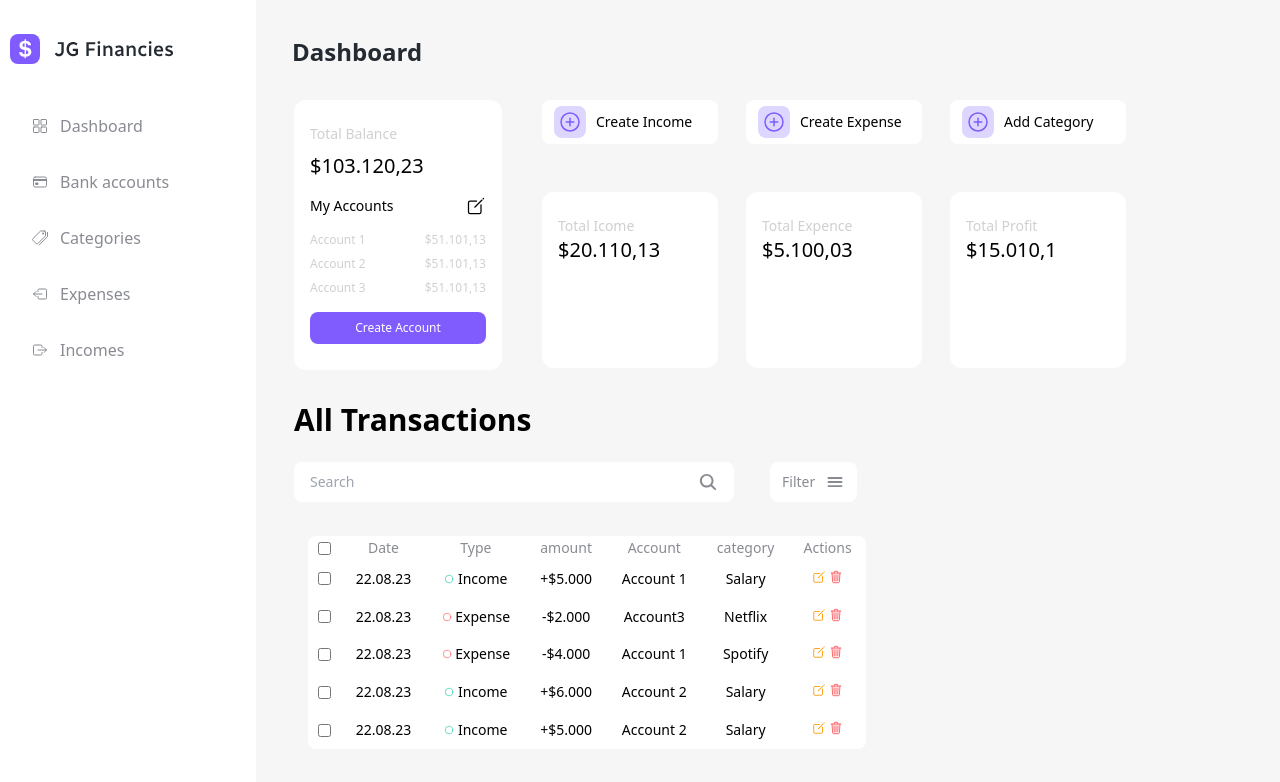
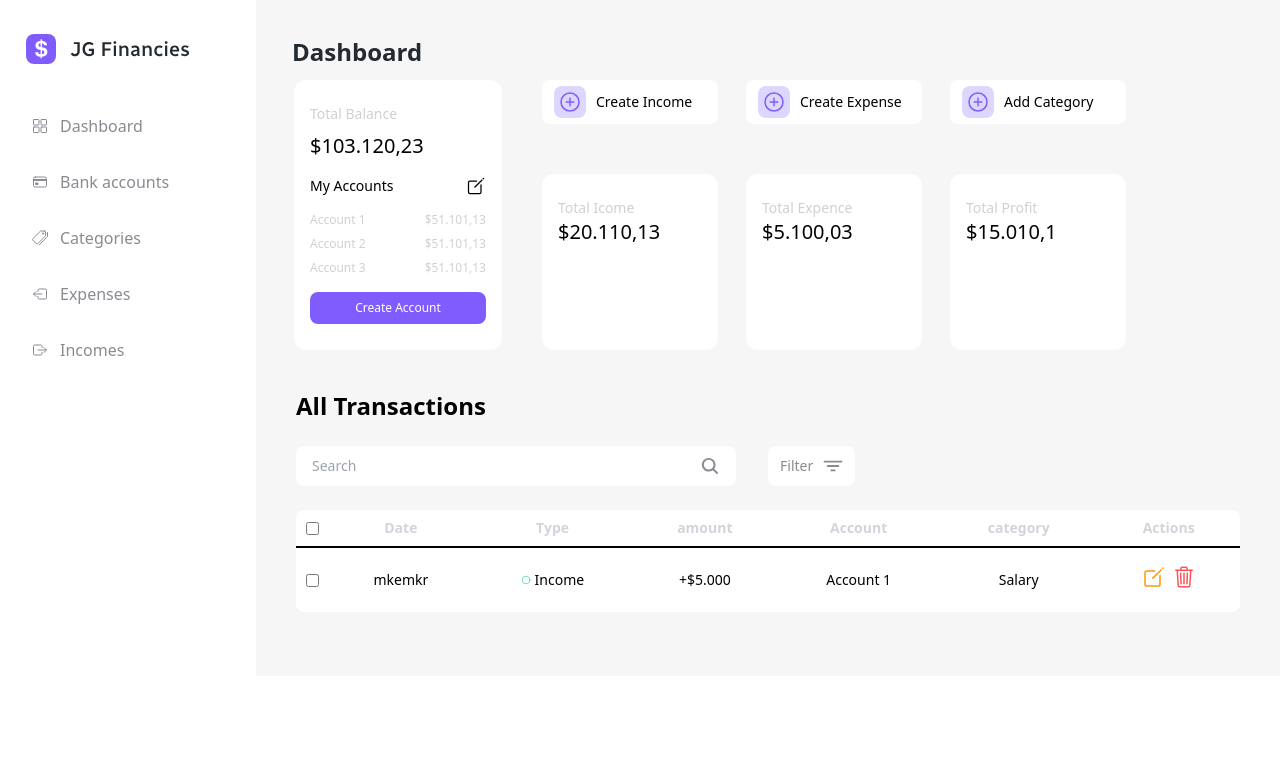
Before and after one commit to gersonRamirez22/jgfinances, a Laravel app: page /dashboard in a window 1280 px wide. Shown: the top 782 px of the page. Run offline with Laravel 10, Linux system fonts and the light colour scheme; style sheets or scripts are compiled from the project's sources.

Commit message:
chore: se agrega componentes de la tabla y se solucionan ciertos errores en el ui

```diff
--- /dev/null
+++ b/app/View/Components/transactionitem.php
@@ -0,0 +1,27 @@
+<?php
+
+namespace App\View\Components;
+
+use Closure;
+use Illuminate\Contracts\View\View;
+use Illuminate\View\Component;
+
+class transactionitem extends Component
+{
+    public $date;
+    /**
+     * Create a new component instance.
+     */
+    public function __construct($date)
+    {
+       $this->date = $date;
+    }
+
+    /**
+     * Get the view / contents that represent the component.
+     */
+    public function render(): View|Closure|string
+    {
+        return view('components.transactionitem');
+    }
+}
--- a/resources/views/Dashboard/dashboard.blade.php
+++ b/resources/views/Dashboard/dashboard.blade.php
@@ -9,15 +9,22 @@
 </head>
 
 <body>
-   <button data-drawer-target="default-sidebar" data-drawer-toggle="default-sidebar" aria-controls="default-sidebar" type="button" class="inline-flex items-center p-2 mt-2 ml-3 text-sm text-gray-500 rounded-lg sm:hidden hover:bg-gray-100 focus:outline-none focus:ring-2 focus:ring-gray-200 dark:text-gray-400 dark:hover:bg-gray-700 dark:focus:ring-gray-600">
+    <button data-drawer-target="default-sidebar" data-drawer-toggle="default-sidebar" aria-controls="default-sidebar"
+        type="button"
+        class="inline-flex items-center p-2 mt-2 ml-3 text-sm text-gray-500 rounded-lg sm:hidden hover:bg-gray-100 focus:outline-none focus:ring-2 focus:ring-gray-200 dark:text-gray-400 dark:hover:bg-gray-700 dark:focus:ring-gray-600">
         <span class="sr-only">Open sidebar</span>
-      <svg class="w-6 h-6" aria-hidden="true" fill="currentColor" viewBox="0 0 20 20" xmlns="http://www.w3.org/2000/svg">
-         <path clip-rule="evenodd" fill-rule="evenodd" d="M2 4.75A.75.75 0 012.75 4h14.5a.75.75 0 010 1.5H2.75A.75.75 0 012 4.75zm0 10.5a.75.75 0 01.75-.75h7.5a.75.75 0 010 1.5h-7.5a.75.75 0 01-.75-.75zM2 10a.75.75 0 01.75-.75h14.5a.75.75 0 010 1.5H2.75A.75.75 0 012 10z"></path>
+        <svg class="w-6 h-6" aria-hidden="true" fill="currentColor" viewBox="0 0 20 20"
+            xmlns="http://www.w3.org/2000/svg">
+            <path clip-rule="evenodd" fill-rule="evenodd"
+                d="M2 4.75A.75.75 0 012.75 4h14.5a.75.75 0 010 1.5H2.75A.75.75 0 012 4.75zm0 10.5a.75.75 0 01.75-.75h7.5a.75.75 0 010 1.5h-7.5a.75.75 0 01-.75-.75zM2 10a.75.75 0 01.75-.75h14.5a.75.75 0 010 1.5H2.75A.75.75 0 012 10z">
+            </path>
         </svg>
     </button>
 
-   <aside id="default-sidebar" class="fixed top-0 left-0 z-40 w-64 h-screen transition-transform -translate-x-full sm:translate-x-0" aria-label="Sidebar">
-      <div class=" px-3 py-4  bg-white">
+    <aside id="default-sidebar"
+        class="fixed top-0 left-0 z-40 w-64 h-screen transition-transform -translate-x-full sm:translate-x-0"
+        aria-label="Sidebar">
+        <div class="px-3 py-4 bg-white">
             <x-logo />
             <ul class="space-y-2 font-medium mt-5">
                 <x-menuItem title="Dashboard">
@@ -44,42 +51,31 @@
         <div class="text-[#242A31] text-2xl font-semibold p-3">
             <h1>Dashboard</h1>
         </div>
-
-       <div class="flex mt-5">
+        <div id="balanceInformation" class="flex">
             <div class="mr-10 ml-[14px]">
                 <x-card-balance cardTitle='Total Balance' amount='$103.120,23' />
             </div>
-          <div>
+            <div class="flex flex-col justify-between">
                 <div class="flex gap-7 ">
-               <x-action actionName="Create Income"/>
-               <x-action actionName="Create Expense"/>
-               <x-action actionName="Add Category"/>
+                    <x-action actionName="Create Income" />
+                    <x-action actionName="Create Expense" />
+                    <x-action actionName="Add Category" />
                 </div>
 
-           <div class=" flex gap-7 mt-12">
-             <x-card-total cardName="Total Icome" totalAccount="$20.110,13"/>
-             <x-card-total cardName="Total Expence" totalAccount="$5.100,03"/>
-             <x-card-total cardName="Total Profit" totalAccount="$15.010,1"/>
+                <div class="flex gap-7">
+                    <x-card-total cardName="Total Icome" totalAccount="$20.110,13" />
+                    <x-card-total cardName="Total Expence" totalAccount="$5.100,03" />
+                    <x-card-total cardName="Total Profit" totalAccount="$15.010,1" />
                 </div>
             </div>
         </div>
-           <div class=" ml-[14px] mt-8">
-               <h1 class="text-3xl font-semibold">All Transactions</h1>
-           </div>
-
-            <div class="flex mt-6  gap-9">
-               <div class=" flex bg-[#FFF] rounded-lg w-[440px]  py-2.5 px-4 gap-2.5 justify-between items-center  ml-[14px]">
-                  <input class="text-sm  text-[#898B92]" type="texto" placeholder="Search">
-                  <ion-icon class="h-5 w-5 text-[#898B92]" name="search"></ion-icon>
-                </div>
-                <div class=" flex bg-[#FFF] rounded-lg   py-2.5 px-3 gap-2.5 justify-between items-center   ">
-                  <p class="text-sm text-[#898B92]">Filter</p>
-                  <ion-icon class="h-5 w-5 text-[#898B92]"  name="menu"></ion-icon>
-               </div>
-            </div>
+        <div id="transationsTable" class="py-10 px-4">
+            <div>
+                <h1 class="text-2xl font-semibold">All Transactions</h1>
+                <x-search />
                 <div>
                     <x-transaction-table/>
-
+                </div>
             </div>
         </div>
 
@@ -88,4 +84,5 @@
 </body>
 <script type="module" src="https://unpkg.com/ionicons@7.1.0/dist/ionicons/ionicons.esm.js"></script>
 <script nomodule src="https://unpkg.com/ionicons@7.1.0/dist/ionicons/ionicons.js"></script>
+
 </html>
--- a/resources/views/components/card-total.blade.php
+++ b/resources/views/components/card-total.blade.php
@@ -1,4 +1,4 @@
-    <div class="  bg-[#FFF] rounded-xl h-44 w-44   py-6 px-4 hover:bg-[#805CFF] hover:text-white  ">
+    <div class="  bg-[#FFF] rounded-xl h-44 w-44   py-6 px-4 hover:bg-[#805CFF] hover:text-white  hover:transition-all">
          <h1 class="text-[#D0D0D0] hover:text-white text-sm font-normal ">{{$cardName}}</h1>
          <h1 class=" text-xl font-medium">{{$totalAccount}}</h1>
     </div>
--- a/resources/views/components/logo.blade.php
+++ b/resources/views/components/logo.blade.php
@@ -1,3 +1,3 @@
 <a href="#">
-    <img src="{{URL::asset('images/logo.svg')}}" class="-ml-4" />
+    <img src="{{URL::asset('images/logo.svg')}}"/>
 </a>
--- /dev/null
+++ b/resources/views/components/search.blade.php
@@ -0,0 +1,10 @@
+<div class="flex mt-6 gap-8">
+    <div class=" flex bg-white rounded-lg w-[440px]  py-2.5 px-4 gap-2.5 justify-between items-center">
+        <input class="text-sm  text-[#898B92]" type="text" placeholder="Search">
+        <ion-icon class="h-5 w-5 text-[#898B92]" name="search"></ion-icon>
+    </div>
+    <div class="flex bg-white rounded-lg   py-2.5 px-3 gap-2.5 justify-between items-center">
+        <p class="text-sm text-[#898B92]">Filter</p>
+        <ion-icon class="h-5 w-5 text-[#898B92]" name="filter"></ion-icon>
+    </div>
+</div>
--- a/resources/views/components/transaction-table.blade.php
+++ b/resources/views/components/transaction-table.blade.php
@@ -1,130 +1,20 @@
-<div class="inline-flex py-2.5 px-3.5 ">
-   <table class=" bg-[#FFF] h-[213px] rounded-lg w-[558px] ml-[14px] mt-6 text-sm ">
-     <thead>
-         <tr class="items-start justify-center text-center text-[#898B92] ">
-                <td class="h-5 w-5 py-0.5 px-2.5">
+   <table class="rounded-lg mt-6 text-sm w-full bg-white">
+     <thead class="border-b-2 border-b-black">
+         <tr class="text-center text-gray-300">
+                <th class="h-5 w-5 py-0.5 px-2.5">
                     <div class="flex items-center">
                      <input type="checkbox">
                     </div>
-                </td>
-                <td class=" py-0.5 px-2.5">Date</td>
-                <td class=" py-0.5 px-2.5">Type</td>
-                <td class=" py-0.5 px-2.5">amount</td>
-                <td class=" py-0.5 px-2.5">Account</td>
-                <td class=" py-0.5 px-2.5">category</td>
-                <td class="py-0.5 px-2.5">Actions</td>
+                </th>
+                <th class="px-2.5 py-2 font-regular">Date</th>
+                <th class="px-2.5 py-2 font-regular">Type</th>
+                <th class="px-2.5 py-2 font-regular">amount</th>
+                <th class="px-2.5 py-2 font-regular">Account</th>
+                <th class="px-2.5 py-2 font-regular">category</th>
+                <th class="px-2.5 py-2 font-regular">Actions</th>
          </tr>
      </thead>
-     <tbody class="text-center flex-shrink   ">
-          {{-- <tr>
-            <td><div class="h-px w-[544px] bg-[#000] mb-5"></div></td>
-          </tr> --}}
-            <tr>
-                <td class="h-5 w-5 py-0.5 px-2.5">
-                     <div class="flex items-center">
-                        <input type="checkbox">
-                     </div>
-                </td>
-                <td class="py-0.5 px-2.5">22.08.23</td>
-                <td class="py-0.5 px-2.5 ">
-                    <div>
-                        <ion-icon class=" text-[#17C8AB] w-2.5 h-2.5" name="ellipse-outline"></ion-icon>
-                       Income
-                    </div>
-                </td>
-                <td class="py-0.5 px-2.5">+$5.000</td>
-                <td class="py-0.5 px-2.5">Account 1</td>
-                <td class="py-0.5 px-2.5">Salary</td>
-                <td class="py-0.5 px-2.5">
-                    <ion-icon class="text-[#FF9900] gap-2" name="create-outline"></ion-icon>
-                    <ion-icon class="text-[#FF5358]" name="trash-outline"></ion-icon>
-                </td>
-            </tr>
-            <tr>
-                <td class="h-5 w-5 py-0.5 px-2.5">
-                    <div class="flex items-center">
-                     <input type="checkbox">
-                    </div>
-                </td>
-                <td class="py-0.5 px-2.5">22.08.23</td>
-                <td class="py-0.5 px-2.5 ">
-                    <div>
-                        <ion-icon class="text-[#FF5358] w-2.5 h-2.5" name="ellipse-outline"></ion-icon>
-                        Expense
-                    </div>
-                </td>
-                <td class="py-0.5 px-2.5">-$2.000</td>
-                <td class="py-0.5 px-2.5">Account3</td>
-                <td class="py-0.5 px-2.5">Netflix</td>
-                <td class="py-0.5 px-2.5">
-                    <ion-icon class="text-[#FF9900]" name="create-outline"></ion-icon>
-                    <ion-icon class="text-[#FF5358]" name="trash-outline"></ion-icon>
-                </td>
-
-            </tr>
-            <tr>
-                <td class="h-5 w-5 py-0.5 px-2.5">
-                    <div class="flex items-center">
-                     <input type="checkbox">
-                    </div>
-                </td>
-                <td class="py-0.5 px-2.5">22.08.23</td>
-                <td class="py-0.5 px-2.5 ">
-                    <div>
-                        <ion-icon class="text-[#FF5358] w-2.5 h-2.5" name="ellipse-outline"></ion-icon>
-                        Expense
-                    </div>
-                </td>
-                <td class="py-0.5 px-2.5">-$4.000</td>
-                <td class="py-0.5 px-2.5">Account 1</td>
-                <td class="py-0.5 px-2.5">Spotify</td>
-                <td class="py-0.5 px-2.5">
-                    <ion-icon class="text-[#FF9900]" name="create-outline"></ion-icon>
-                    <ion-icon class="text-[#FF5358]" name="trash-outline"></ion-icon>
-                </td>
-            </tr>
-            <tr>
-                <td class="h-5 w-5 py-0.5 px-2.5">
-                    <div class="flex items-center ">
-                     <input type="checkbox">
-                    </div>
-                </td>
-                <td class="py-0.5 px-2.5">22.08.23</td>
-                <td class="py-0.5 px-2.5 ">
-                    <div>
-                        <ion-icon class=" text-[#17C8AB] w-2.5 h-2.5" name="ellipse-outline"></ion-icon>
-                       Income
-                    </div>
-                </td>
-                <td class="py-0.5 px-2.5">+$6.000</td>
-                <td class="py-0.5 px-2.5">Account 2</td>
-                <td class="py-0.5 px-2.5">Salary</td>
-                <td class="py-0.5 px-2.5">
-                    <ion-icon class="text-[#FF9900]" name="create-outline"></ion-icon>
-                    <ion-icon class="text-[#FF5358]" name="trash-outline"></ion-icon>
-                </td>
-            </tr>
-            <tr>
-                <td class="h-5 w-5 py-0.5 px-2.5">
-                    <div class="flex items-center">
-                     <input type="checkbox">
-                    </div>
-                </td>
-                <td class="py-0.5 px-2.5">22.08.23</td>
-                <td class="py-0.5 px-2.5 ">
-                    <div>
-                        <ion-icon class=" text-[#17C8AB] w-2.5 h-2.5" name="ellipse-outline"></ion-icon>
-                       Income
-                    </div>
-                </td>
-                <td class="py-0.5 px-2.5">+$5.000</td>
-                <td class="py-0.5 px-2.5">Account 2</td>
-                <td class="py-0.5 px-2.5">Salary</td>
-                <td class="py-0.5 px-2.5">
-                    <ion-icon class="text-[#FF9900]" name="create-outline"></ion-icon>
-                    <ion-icon class="text-[#FF5358]" name="trash-outline"></ion-icon>
-                </td>
-            </tr>
-        </tbody>
+     <tbody class="text-center flex-shrink">
+        <x-transactionitem date="mkemkr"/>
+    </tbody>
    </table>
-</div>
--- /dev/null
+++ b/resources/views/components/transactionitem.blade.php
@@ -0,0 +1,21 @@
+<tr>
+    <td class="h-5 w-5 py-2 px-2.5">
+         <div class="flex items-center">
+            <input type="checkbox" class="accent-[#805CFF]">
+         </div>
+    </td>
+    <td class="py-4 px-2.5">{{$date}}</td>
+    <td class="py-4 px-2.5 ">
+        <div>
+            <ion-icon class=" text-[#17C8AB] w-2.5 h-2.5" name="ellipse-outline"></ion-icon>
+           Income
+        </div>
+    </td>
+    <td class="py-4 px-2.5">+$5.000</td>
+    <td class="py-4 px-2.5">Account 1</td>
+    <td class="py-4 px-2.5">Salary</td>
+    <td class="py-4 px-2.5 text-2xl">
+        <ion-icon class="text-[#FF9900]" name="create-outline"></ion-icon>
+        <ion-icon class="text-[#FF5358]" name="trash-outline"></ion-icon>
+    </td>
+</tr>
```
Lines whose indentation alone changed are shown as unchanged.
